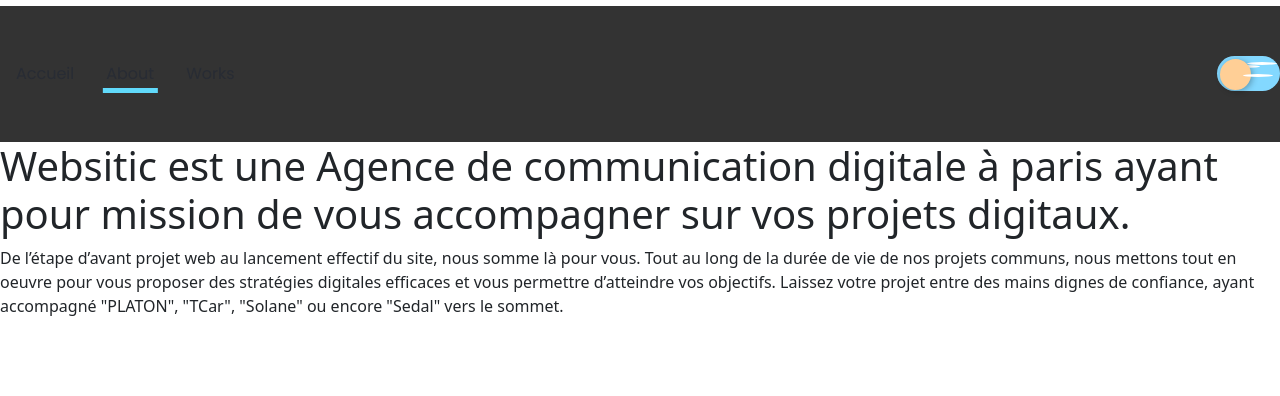
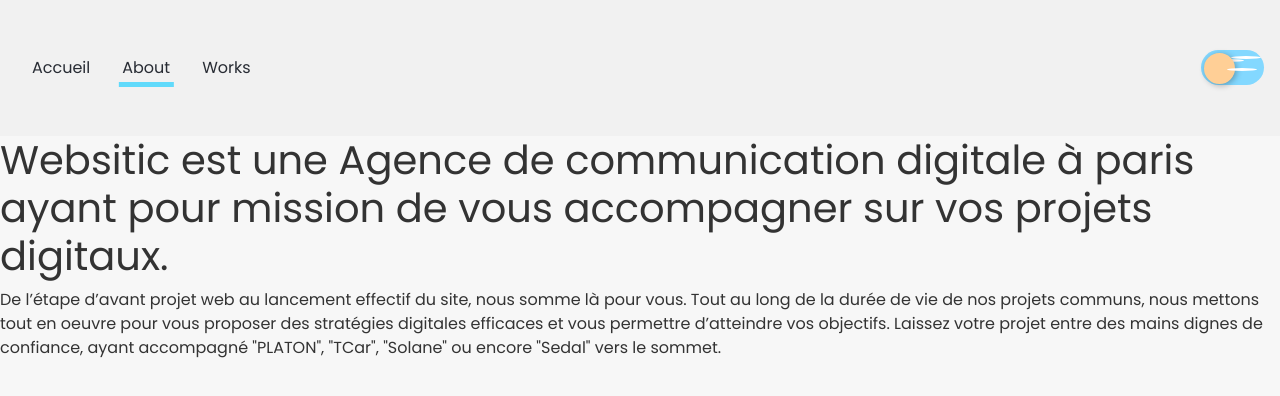
Before and after one commit to aauugguussttiinn/agency-website, a React (Create React App) app: page /about in a window 1280 px wide. Shown: the top 396 px of the page. Built offline with nearby package versions, Linux system fonts and the light colour scheme.

Commit message:
NightnDay working

```diff
--- a/src/App.jsx
+++ b/src/App.jsx
@@ -1,21 +1,26 @@
-import React from 'react';
+import React, { useContext } from 'react';
 import { BrowserRouter, Switch, Route } from "react-router-dom"
-import ThemeContextProvider from 'Context/ThemeContext';
+// import ThemeContextProvider from 'Context/ThemeContext';
 import Home from 'pages/Home/Home';
 import About from 'pages/About/About';
 import Works from 'pages/Works/Works';
 import NotFound from 'pages/NotFound/NotFound';
+import { ThemeContext } from "Context/ThemeContext";
 
 const App = () => {
+  // console.log(ThemeContext);
+  const { theme } = useContext(ThemeContext);
+  console.log(theme);
+
   return (
     <BrowserRouter>
       <Switch>
-        <ThemeContextProvider>
-          <Route path="/" exact component={Home} />
-          <Route path="/about" exact component={About} />
-          <Route path="/works" exact component={Works} />
-          {/* <Route component={NotFound} /> */}
-        </ThemeContextProvider>
+          <div className={ theme ? "maintheme tolight" : "maintheme todark" }>
+            <Route path="/" exact component={Home} />
+            <Route path="/about" exact component={About} />
+            <Route path="/works" exact component={Works} />
+            {/* <Route component={NotFound} /> */}
+          </div>
       </Switch>
     </BrowserRouter>
   );
--- a/src/components/Header/Header.jsx
+++ b/src/components/Header/Header.jsx
@@ -1,18 +1,18 @@
 import React, { useContext } from 'react';
 import Navigation from "components/Navigation/Navigation";
 import ToggleButton from 'components/ToggleButton/ToggleButton';
-import { ThemeContext } from "Context/ThemeContext";
+// import { ThemeContext } from "Context/ThemeContext";
 
 const Header = () => {
-  const {theme} = useContext(ThemeContext);
+  // const {theme} = useContext(ThemeContext);
 
   return (
-    <div className={ theme ? "maintheme tolight" : "maintheme todark" }>
-      <div className="header d-flex justify-content-between">
+    // <div className={ theme ? "maintheme tolight" : "maintheme todark" }>
+      <div className="header d-flex justify-content-between px-3">
         <Navigation />
         <ToggleButton />
       </div>
-    </div>
+    // </div>
   );
 };
 
--- a/src/components/Header/_header.scss
+++ b/src/components/Header/_header.scss
@@ -0,0 +1,3 @@
+.header {
+  background-color: $color-5;
+}
--- a/src/index.jsx
+++ b/src/index.jsx
@@ -1,11 +1,14 @@
 import React from "react";
 import ReactDOM from "react-dom";
+import ThemeContextProvider from 'Context/ThemeContext';
 import App from "./App";
 import "styles/index.scss";
 
 ReactDOM.render(
   <React.StrictMode>
-    <App />
+    <ThemeContextProvider>
+      <App />
+    </ThemeContextProvider>
   </React.StrictMode>,
   document.getElementById("root")
 );
--- a/src/styles/_settings.scss
+++ b/src/styles/_settings.scss
@@ -6,15 +6,13 @@
 $color-2: #f7f7f7;
 $color-3: #282c34;
 $color-4: rgb(32, 35, 42);
+$color-5: #f1f1f1;
+$color-6: #333333;
 
 * {
   box-sizing: border-box;
   margin: 0;
   padding: 0;
-}
-body {
-  margin: 0.4rem auto;
-  max-width: 1296px;
 }
 li {
   list-style-type: none;
@@ -29,13 +27,15 @@
 }
 
 .maintheme.tolight {
+  height: 100vh;
     font-family: $font-1;
-    background-color: #f1f1f1;
-    color: #333333;
+    background-color: $color-6;
+    color: $color-2;
 }
 
 .maintheme.todark {
+  height: 100vh;
     font-family: $font-1;
-    background-color: #333333;
-    color: #f1f1f1;
+    background-color: $color-2;
+    color: $color-6;
 }
--- a/src/styles/index.scss
+++ b/src/styles/index.scss
@@ -1,4 +1,5 @@
 @import 'bootstrap/dist/css/bootstrap.min.css';
 @import "./settings";
+@import "components/Header/header";
 @import "components/Navigation/navigation";
 @import "components/ToggleButton/toggle-button";
```
